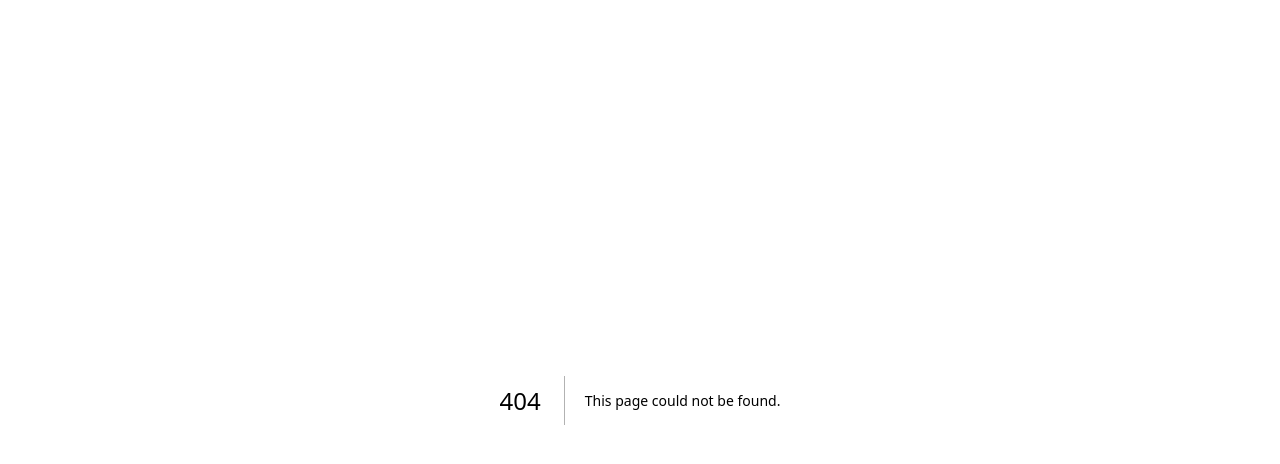
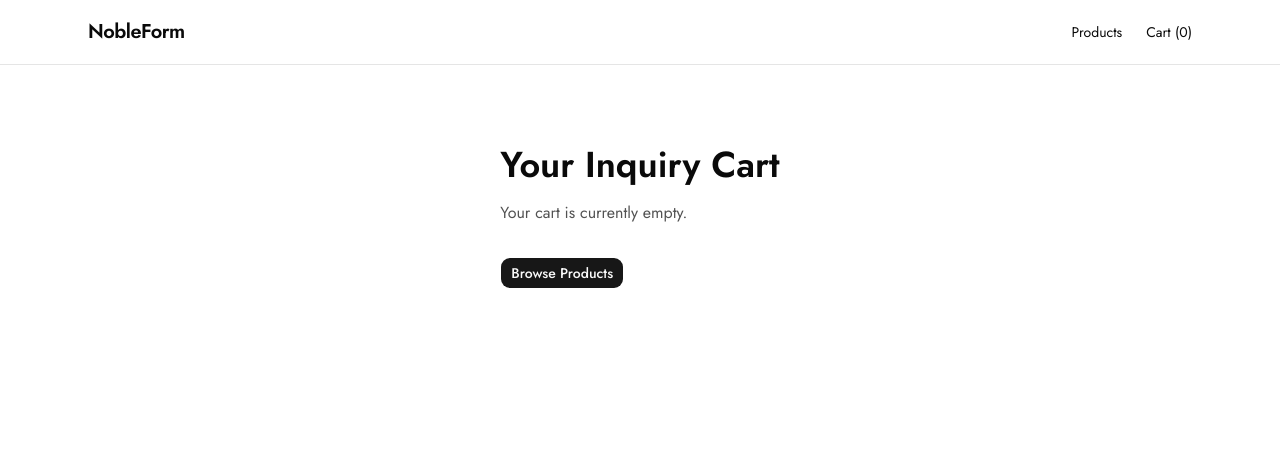
Before and after one commit to zsoltnemesnyik/nobleform, a Next.js app: page /cart in a window 1280 px wide. Before the commit this address had no page. Shown: the top 464 px of the page. Built offline with nearby package versions, Linux system fonts and the light colour scheme.

Commit message:
create cart context, add /cart page (handle add, remove, update functions)

```diff
--- /dev/null
+++ b/src/app/cart/page.tsx
@@ -0,0 +1,74 @@
+"use client";
+
+import Image from "next/image";
+import Link from "next/link";
+
+import { Button } from "@/components/ui/button";
+import { useCart } from "@/context/cart-context";
+
+export default function CartPage() {
+  const { items, removeItem } = useCart();
+
+  const totalItems = items.reduce((acc, item) => acc + item.quantity, 0);
+
+  if (items.length === 0) {
+    return (
+      <main className="mx-auto max-w-4xl px-6 py-20">
+        <h1 className="text-4xl font-semibold">Your Inquiry Cart</h1>
+
+        <p className="mt-4 text-neutral-600">Your cart is currently empty.</p>
+
+        <Button asChild className="mt-8">
+          <Link href="/products">Browse Products</Link>
+        </Button>
+      </main>
+    );
+  }
+
+  return (
+    <main className="mx-auto max-w-5xl px-6 py-16">
+      <div className="flex items-center justify-between">
+        <h1 className="text-4xl font-semibold">Inquiry Cart</h1>
+
+        <p className="text-sm text-neutral-500">{totalItems} items</p>
+      </div>
+
+      <div className="mt-12 space-y-6">
+        {items.map((item) => (
+          <div
+            key={item.id}
+            className="flex items-center gap-6 rounded-2xl border p-4"
+          >
+            <Image
+              src={item.imageUrl}
+              alt={item.name}
+              width={120}
+              height={120}
+              className="rounded-xl object-cover"
+            />
+
+            <div className="flex-1">
+              <h2 className="text-xl font-medium">{item.name}</h2>
+
+              <p className="mt-1 text-neutral-500">€{item.price}</p>
+
+              <p className="mt-2 text-sm text-neutral-400">
+                Quantity: {item.quantity}
+              </p>
+            </div>
+
+            <Button variant="outline" onClick={() => removeItem(item.id)}>
+              Remove
+            </Button>
+          </div>
+        ))}
+      </div>
+
+      <div className="mt-12 flex justify-end">
+        <Button asChild size="lg">
+          <Link href="/inquiry">Proceed to Inquiry</Link>
+        </Button>
+      </div>
+    </main>
+  );
+}
--- a/src/app/layout.tsx
+++ b/src/app/layout.tsx
@@ -1,6 +1,8 @@
 import type { Metadata } from "next";
 import { Cormorant_Garamond, Jost } from "next/font/google";
 import "./globals.css";
+import { CartProvider } from "@/context/cart-context";
+import Navbar from "@/components/Navbar";
 
 const cormorant = Cormorant_Garamond({
   subsets: ["latin"],
@@ -27,7 +29,12 @@ export default function RootLayout({
       lang="en"
       className={`${cormorant.variable} ${jost.variable} h-full antialiased`}
     >
-      <body className="min-h-full flex flex-col">{children}</body>
+      <body className="min-h-full flex flex-col">
+        <CartProvider>
+          <Navbar />
+          {children}
+        </CartProvider>
+      </body>
     </html>
   );
 }
--- a/src/app/products/[slug]/page.tsx
+++ b/src/app/products/[slug]/page.tsx
@@ -2,6 +2,7 @@ import { Button } from "@/components/ui/button";
 import { getProductBySlug } from "@/lib/queries";
 import { notFound } from "next/navigation";
 import Image from "next/image";
+import AddToCartButton from "@/components/products/AddToCartButton";
 
 type Props = {
     params: Promise<{ slug: string }>;
@@ -50,9 +51,14 @@ export default async function PageProductDetail({ params }: Props) {
                         </p>
                     </div>
 
-                    <Button className="rounded-full bg-black px-6 py-3 text-white transition hover:opacity-90">
-                        Add to Inquiry Cart
-                    </Button>
+                    <AddToCartButton
+                        product={{
+                            id: product.id,
+                            name: product.name,
+                            price: product.price,
+                            imageUrl: product.imageUrl,
+                        }}
+                    />
                 </div>
             </div>
         </main>
--- /dev/null
+++ b/src/components/Navbar.tsx
@@ -0,0 +1,35 @@
+"use client";
+
+import Link from "next/link";
+
+import { useCart } from "@/context/cart-context";
+
+export default function Navbar() {
+  const { items } = useCart();
+
+  const totalItems = items.reduce(
+    (acc, item) => acc + item.quantity,
+    0
+  );
+
+  return (
+    <header className="border-b">
+      <div className="mx-auto flex h-16 max-w-6xl items-center justify-between px-6">
+        <Link
+          href="/"
+          className="text-xl font-semibold tracking-tight"
+        >
+          NobleForm
+        </Link>
+
+        <nav className="flex items-center gap-6 text-sm">
+          <Link href="/products">Products</Link>
+
+          <Link href="/cart">
+            Cart ({totalItems})
+          </Link>
+        </nav>
+      </div>
+    </header>
+  );
+}
--- /dev/null
+++ b/src/components/products/AddToCartButton.tsx
@@ -0,0 +1,31 @@
+"use client";
+
+import { Button } from "@/components/ui/button";
+import { useCart } from "@/context/cart-context";
+
+type Props = {
+  product: {
+    id: string;
+    name: string;
+    price: number;
+    imageUrl: string;
+  };
+};
+
+export default function AddToCartButton({ product }: Props) {
+  const { addItem } = useCart();
+
+  function handleClick() {
+    addItem(product);
+    console.log("Added to cart:", product);
+  }
+
+  return (
+    <Button
+      onClick={handleClick}
+      className="rounded-full bg-black px-6 py-3 text-white hover:opacity-90"
+    >
+      Add to Inquiry Cart
+    </Button>
+  );
+}
--- /dev/null
+++ b/src/context/cart-context.tsx
@@ -0,0 +1,60 @@
+"use client";
+
+import { CartContextType, CartItem } from "@/models/types";
+import { createContext, useContext, useEffect, useState } from "react";
+
+const CartContext = createContext<CartContextType | null>(null);
+
+export function CartProvider({
+  children,
+}: {
+  children: React.ReactNode;
+}) {
+  const [items, setItems] = useState<CartItem[]>(() => {
+    if (typeof window === "undefined") return [];
+
+    const stored = localStorage.getItem("cart");
+
+    return stored ? JSON.parse(stored) : [];
+  });
+
+  useEffect(() => {
+    localStorage.setItem("cart", JSON.stringify(items));
+  }, [items]);
+
+  function addItem(item: Omit<CartItem, "quantity">) {
+    setItems((prev) => {
+      const exists = prev.find((p) => p.id === item.id);
+
+      if (exists) {
+        return prev.map((p) =>
+          p.id === item.id
+            ? { ...p, quantity: p.quantity + 1 }
+            : p
+        );
+      }
+
+      return [...prev, { ...item, quantity: 1 }];
+    });
+  }
+
+  function removeItem(id: string) {
+    setItems((prev) => prev.filter((item) => item.id !== id));
+  }
+
+  return (
+    <CartContext.Provider value={{ items, addItem, removeItem }}>
+      {children}
+    </CartContext.Provider>
+  );
+}
+
+export function useCart() {
+  const ctx = useContext(CartContext);
+
+  if (!ctx) {
+    throw new Error("useCart must be inside CartProvider");
+  }
+
+  return ctx;
+}
--- /dev/null
+++ b/src/models/types.ts
@@ -0,0 +1,13 @@
+export type CartItem = {
+  id: string;
+  name: string;
+  price: number;
+  imageUrl: string;
+  quantity: number;
+};
+
+export type CartContextType = {
+  items: CartItem[];
+  addItem: (item: Omit<CartItem, "quantity">) => void;
+  removeItem: (id: string) => void;
+};
```
